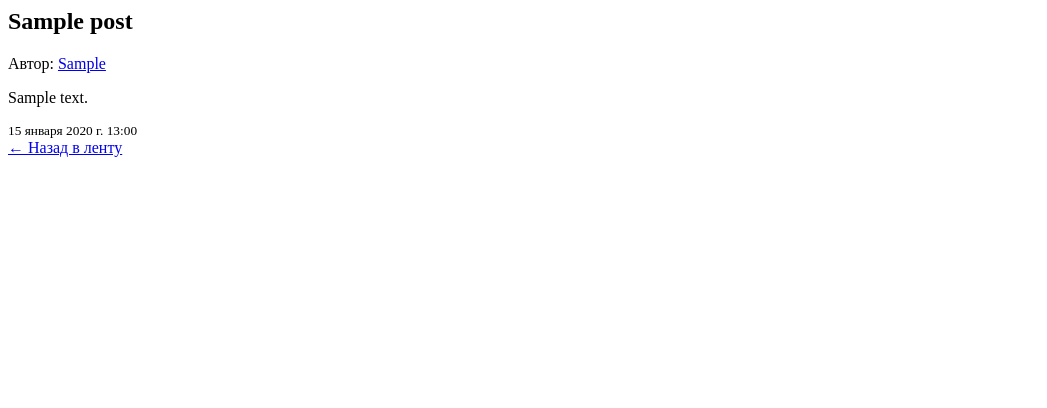
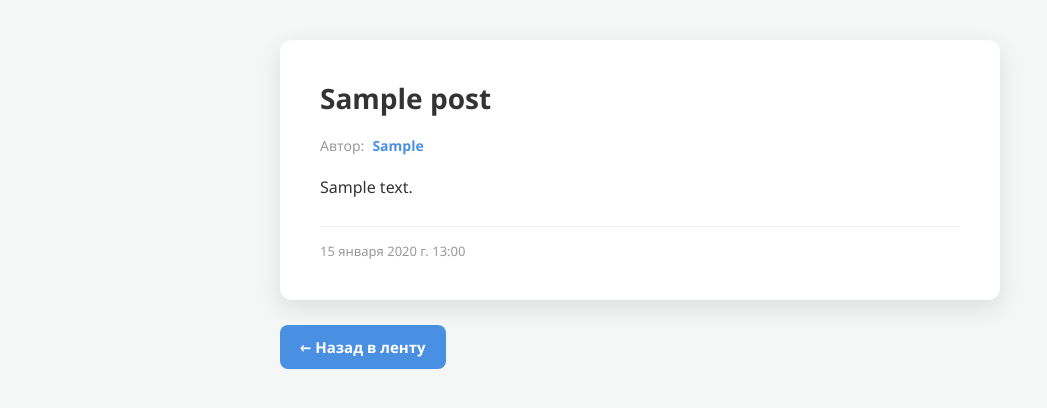
Before and after one commit to Vorag1225/Fluor, a Django app: page /posts/1/ in a window 1280 px wide. Shown: the top 408 px of the page, without its empty margins (0-1047 px from the left). Run offline with Django 5.2, Linux system fonts and the light colour scheme; tables that the repository leaves empty hold one stand-in row (values such as "Sample post").

Commit message:
Унификация шаблона страницы поста
- Приведён шаблон к единому стилю карточки поста
- Оформлены заголовок, текст, автор, дата и кнопка возврата
- Добавлена ссылка на профиль автора через {% url 'profile' %}
- Текст поста сохраняет переносы строк и корректно переносится

```diff
--- a/fluor/main/templates/html/post.html
+++ b/fluor/main/templates/html/post.html
@@ -1,18 +1,129 @@
-<article>
+<!DOCTYPE html>
+<html lang="ru">
+<head>
+    <meta charset="UTF-8">
+    <meta name="viewport" content="width=device-width, initial-scale=1.0">
+    <title>{{ post.title }}</title>
+    <style>
+        * { box-sizing: border-box; }
+
+        body {
+            font-family: 'Segoe UI', Tahoma, Geneva, Verdana, sans-serif;
+            background-color: #f4f7f6;
+            display: flex;
+            justify-content: center;
+            align-items: flex-start;
+            min-height: 100vh;
+            margin: 0;
+            padding: 40px 20px;
+        }
+
+        .post-wrapper {
+            width: 100%;
+            max-width: 720px;
+        }
+
+        .post-card {
+            background-color: #ffffff;
+            padding: 40px;
+            border-radius: 12px;
+            box-shadow: 0 8px 24px rgba(0, 0, 0, 0.1);
+        }
+
+        .post-card h1 {
+            margin: 0 0 20px 0;
+            font-size: 28px;
+            line-height: 1.3;
+            color: #333333;
+            text-align: left;
+        }
+
+        .post-meta {
+            display: flex;
+            align-items: center;
+            flex-wrap: wrap;
+            gap: 8px;
+            margin: 0 0 20px 0;
+            font-size: 14px;
+            color: #666666;
+        }
+
+        .post-meta .author-label {
+            color: #999999;
+        }
+
+        .post-meta a {
+            color: #4a90e2;
+            text-decoration: none;
+            font-weight: 600;
+            transition: color 0.3s;
+        }
+
+        .post-meta a:hover {
+            color: #357abd;
+            text-decoration: underline;
+        }
+
+        .post-text {
+            margin: 0 0 25px 0;
+            font-size: 16px;
+            line-height: 1.6;
+            color: #333333;
+            white-space: pre-line;
+            word-wrap: break-word;
+        }
+
+        .post-date {
+            display: block;
+            font-size: 13px;
+            color: #999999;
+            border-top: 1px solid #eeeeee;
+            padding-top: 15px;
+        }
+
+        .btn-back {
+            display: inline-block;
+            margin-top: 25px;
+            padding: 12px 20px;
+            background-color: #4a90e2;
+            color: #ffffff;
+            border-radius: 8px;
+            font-size: 15px;
+            font-weight: bold;
+            text-decoration: none;
+            transition: background-color 0.3s, transform 0.1s;
+        }
+
+        .btn-back:hover { background-color: #357abd; }
+        .btn-back:active { transform: scale(0.98); }
+
+        @media (max-width: 480px) {
+            body { padding: 20px 12px; }
+            .post-card { padding: 25px 20px; }
+            .post-card h1 { font-size: 22px; }
+        }
+    </style>
+</head>
+<body>
+    <div class="post-wrapper">
+        <article class="post-card">
             <h1>{{ post.title }}</h1>
 
-    <p>
-        Автор:
+            <p class="post-meta">
+                <span class="author-label">Автор:</span>
                 <a href="{% url 'profile' post.author.id %}">
                     {{ post.author.first_name }}
                 </a>
             </p>
 
-    <p>{{ post.text }}</p>
+            <p class="post-text">{{ post.text }}</p>
 
-    <small>{{ post.created_at }}</small>
+            <small class="post-date">{{ post.created_at }}</small>
         </article>
 
-<a href="{% url 'main' %}">
+        <a class="btn-back" href="{% url 'main' %}">
             ← Назад в ленту
         </a>
+    </div>
+</body>
+</html>
```
Lines whose indentation alone changed are shown as unchanged.
